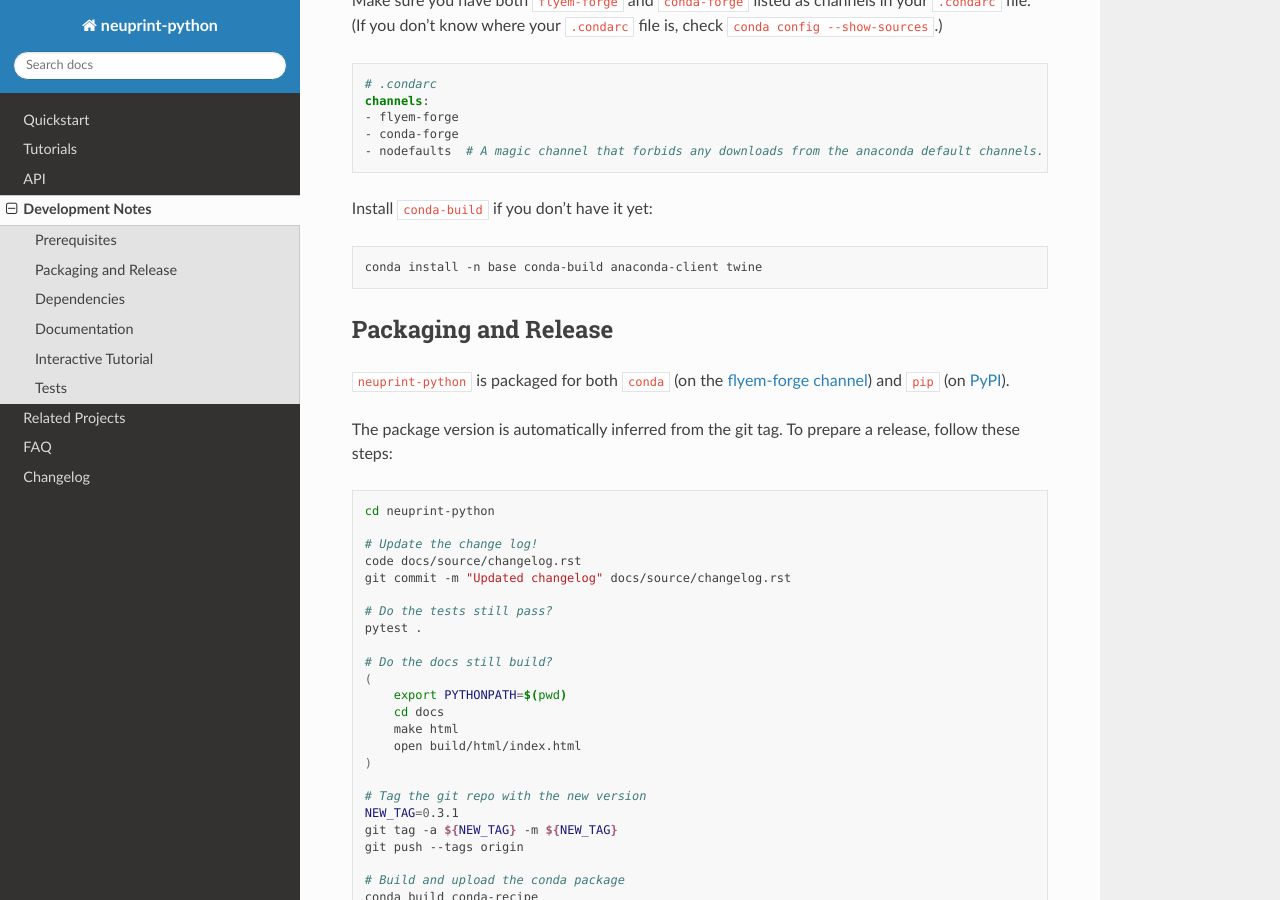
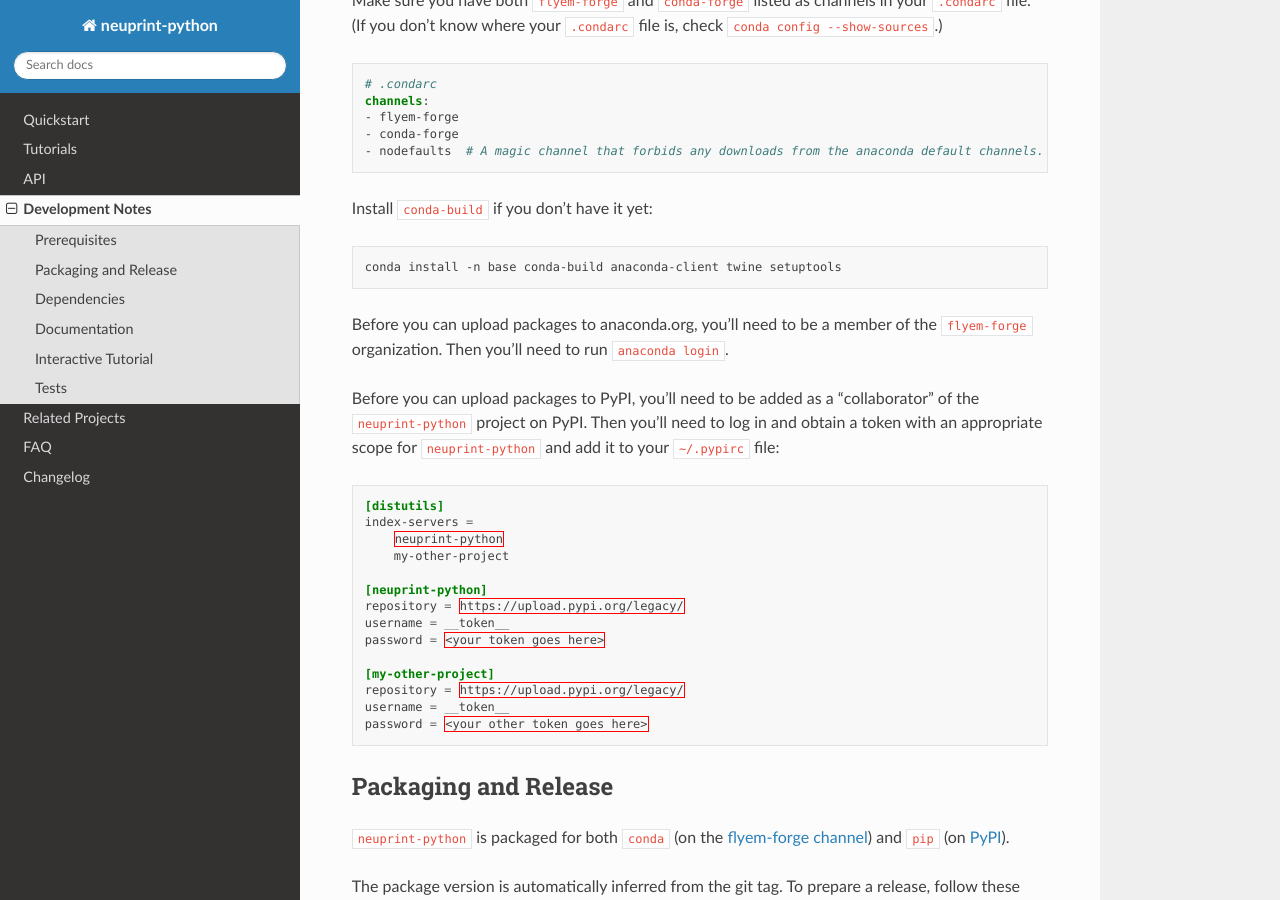
Before and after one commit to connectome-neuprint/neuprint-python, a Sphinx documentation site: the page built from docs/source/development.rst, in a window 1280 px wide and 900 px high, scrolled down 276 px. Built offline with Sphinx 7.4.7 and the Read the Docs theme 3.1.0, drawn with Linux system fonts in a browser that asks for light colours; pages that are not in the unit, such as notebooks, are missing from menus.

Commit message:
docs: Added some details about PyPI upload configuration

```diff
--- a/docs/source/development.rst
+++ b/docs/source/development.rst
@@ -23,7 +23,32 @@ Install ``conda-build`` if you don't have it yet:
 
 .. code-block:: bash
 
-    conda install -n base conda-build anaconda-client twine
+    conda install -n base conda-build anaconda-client twine setuptools
+
+
+Before you can upload packages to anaconda.org, you'll need to be a member of the ``flyem-forge`` organization.
+Then you'll need to run ``anaconda login``.
+
+Before you can upload packages to PyPI, you'll need to be added as a "collaborator" of the
+``neuprint-python`` project on PyPI.  Then you'll need to log in and obtain a token with
+an appropriate scope for ``neuprint-python`` and add it to your ``~/.pypirc`` file:
+
+.. code-block:: toml
+
+    [distutils]
+    index-servers =
+        neuprint-python
+        my-other-project
+
+    [neuprint-python]
+    repository = https://upload.pypi.org/legacy/
+    username = __token__
+    password = <your token goes here>
+
+    [my-other-project]
+    repository = https://upload.pypi.org/legacy/
+    username = __token__
+    password = <your other token goes here>
 
 
 Packaging and Release
```
Also changed, not shown: 1 other file.
